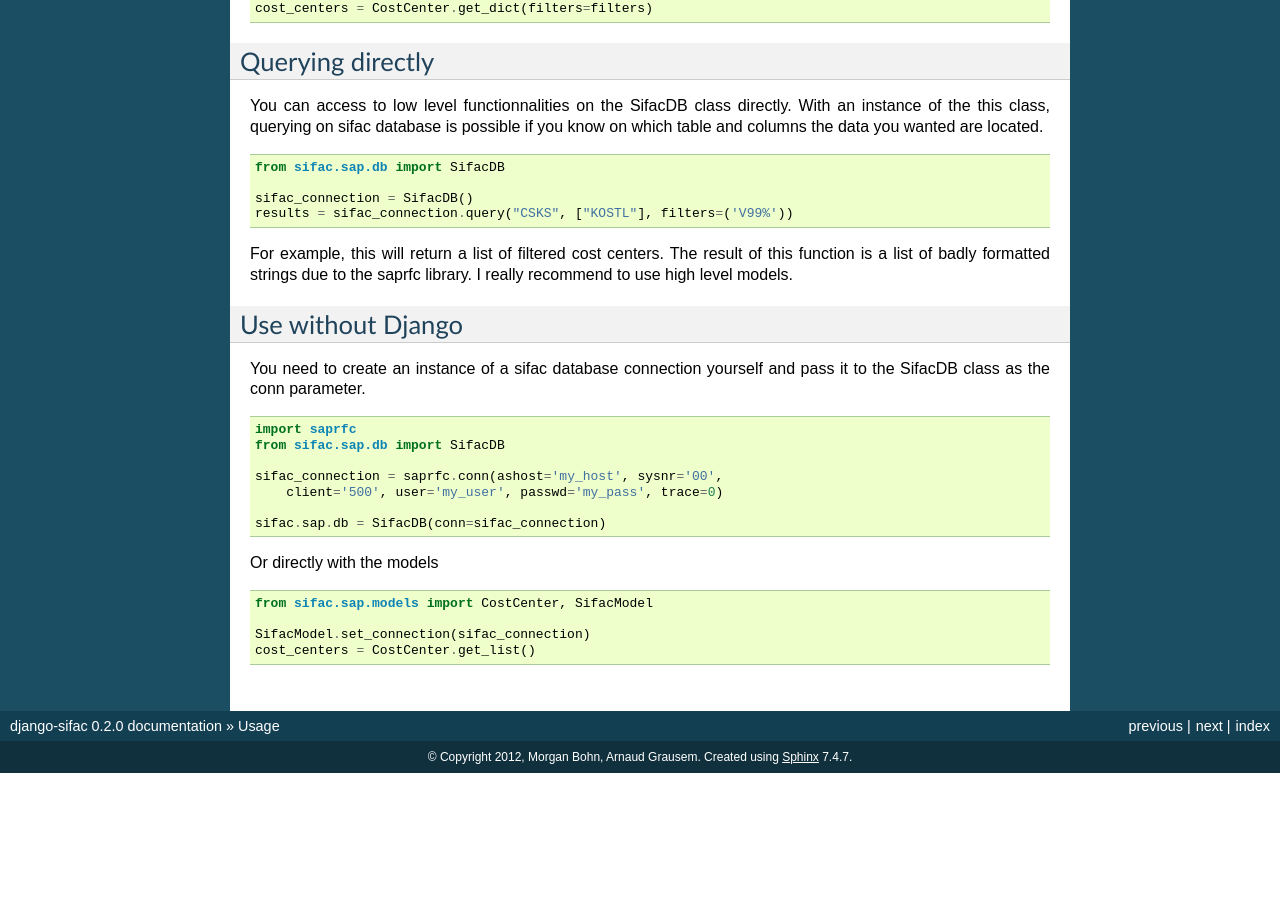
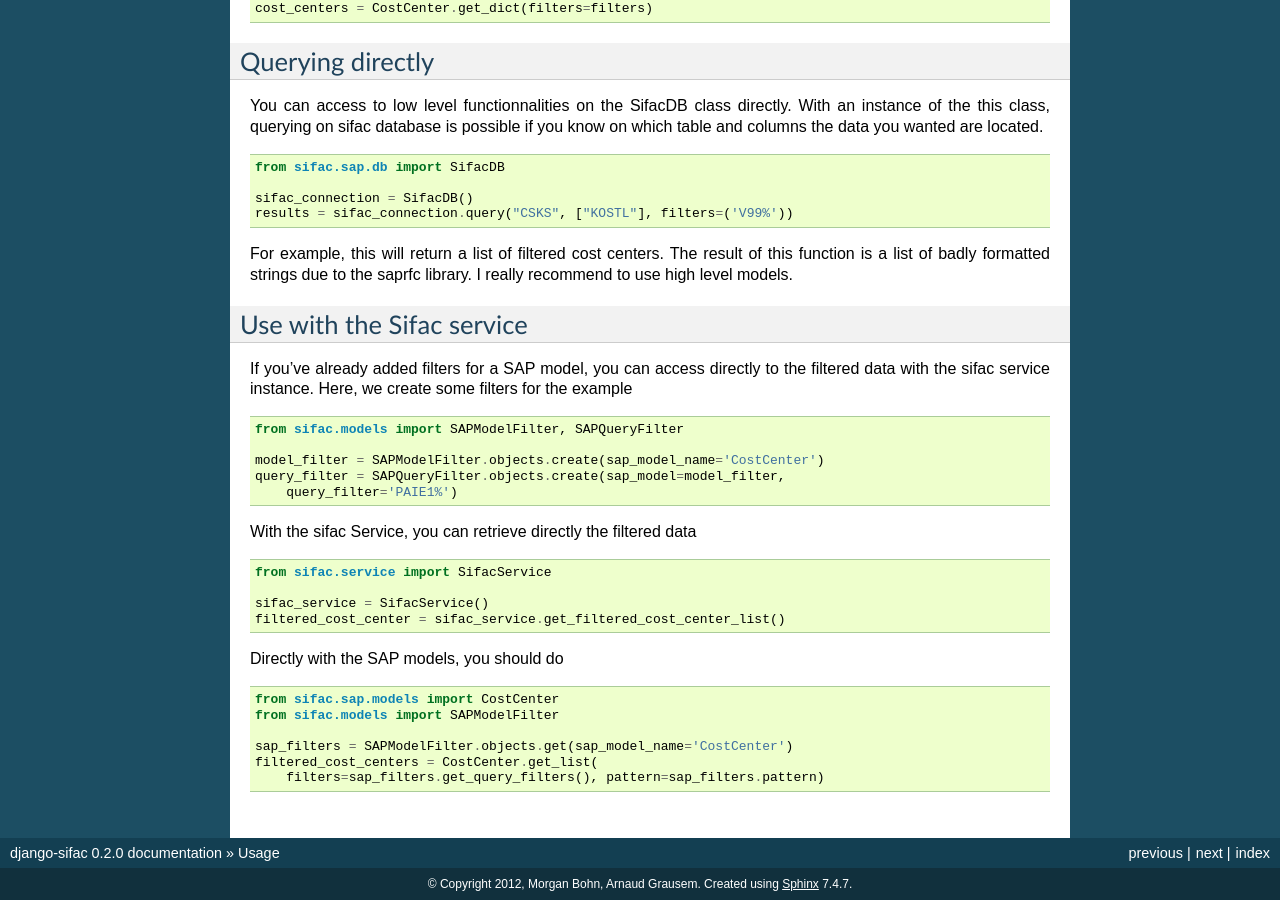
Before and after one commit to unistra/django-sifac, a Sphinx documentation site: the page built from docs/usage.rst, in a window 1280 px wide and 900 px high, scrolled down 899 px. Built offline with Sphinx 7.4.7, drawn with Linux system fonts in a browser that asks for light colours; before the commit the page ends 1672 px from its top, so only the background shows below that; some of the changed text lies outside the part shown.

Commit message:
update usage documentation part

```diff
--- a/docs/usage.rst
+++ b/docs/usage.rst
@@ -74,23 +74,31 @@ For example, this will return a list of filtered cost centers. The result of
 this function is a list of badly formatted strings due to the saprfc library. I
 really recommend to use high level models.
 
-Use without Django
-==================
+Use with the Sifac service
+==========================
 
-You need to create an instance of a sifac database connection yourself and pass
-it to the SifacDB class as the conn parameter. ::
+If you've already added filters for a SAP model, you can access directly to the
+filtered data with the sifac service instance. Here, we create some filters for
+the example ::
 
-    import saprfc
-    from sifac.sap.db import SifacDB
+    from sifac.models import SAPModelFilter, SAPQueryFilter
 
-    sifac_connection = saprfc.conn(ashost='my_host', sysnr='00',
-        client='500', user='my_user', passwd='my_pass', trace=0)
+    model_filter = SAPModelFilter.objects.create(sap_model_name='CostCenter')
+    query_filter = SAPQueryFilter.objects.create(sap_model=model_filter,
+        query_filter='PAIE1%')
 
-    sifac.sap.db = SifacDB(conn=sifac_connection)
+With the sifac Service, you can retrieve directly the filtered data ::
 
-Or directly with the models ::
+    from sifac.service import SifacService
 
-    from sifac.sap.models import CostCenter, SifacModel
+    sifac_service = SifacService()
+    filtered_cost_center = sifac_service.get_filtered_cost_center_list()
 
-    SifacModel.set_connection(sifac_connection)
-    cost_centers = CostCenter.get_list()
+Directly with the SAP models, you should do ::
+
+    from sifac.sap.models import CostCenter
+    from sifac.models import SAPModelFilter
+
+    sap_filters = SAPModelFilter.objects.get(sap_model_name='CostCenter')
+    filtered_cost_centers = CostCenter.get_list(
+        filters=sap_filters.get_query_filters(), pattern=sap_filters.pattern)
```
Also changed, not shown: README.rst (+29 -0 lines).
